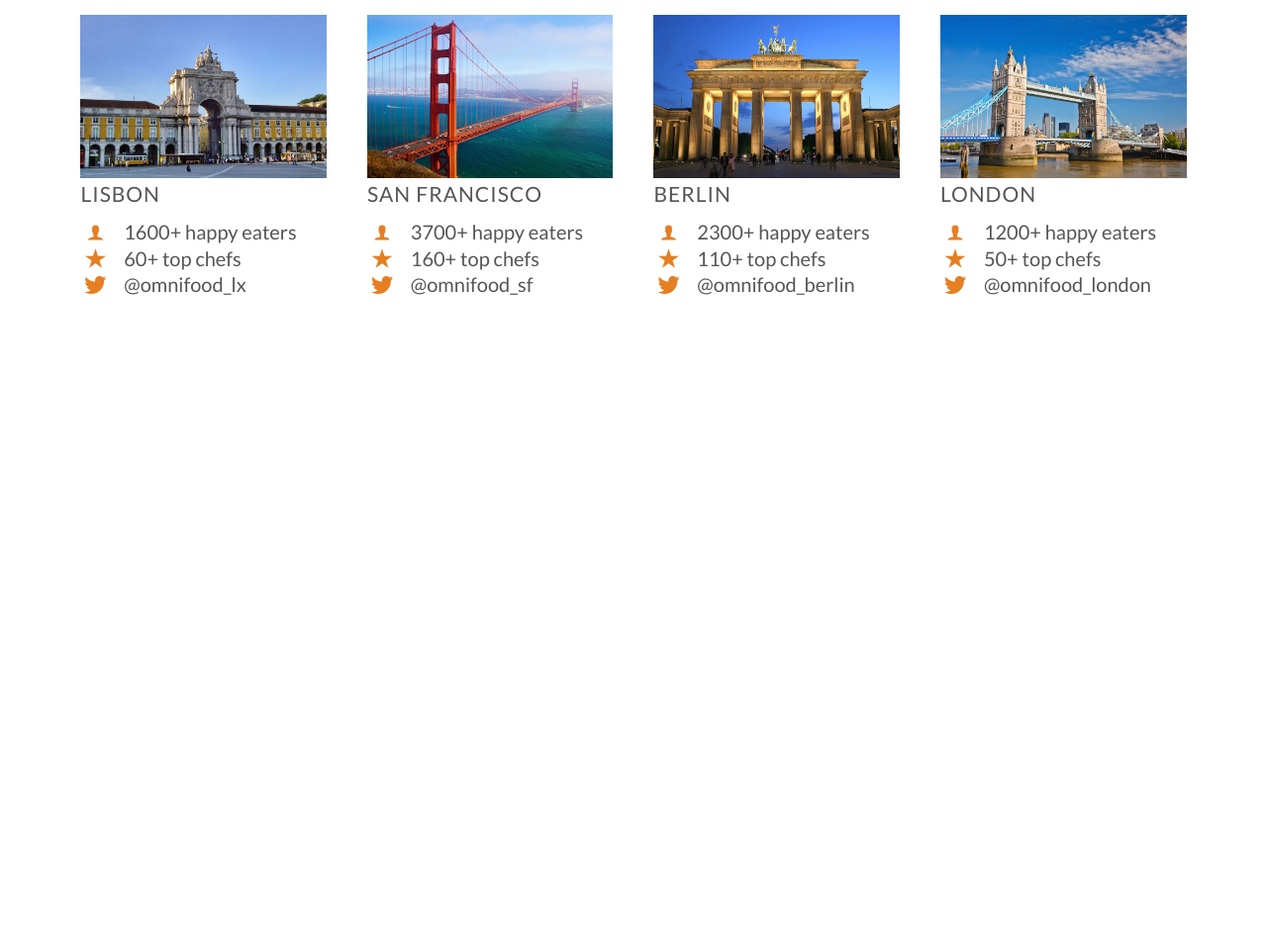
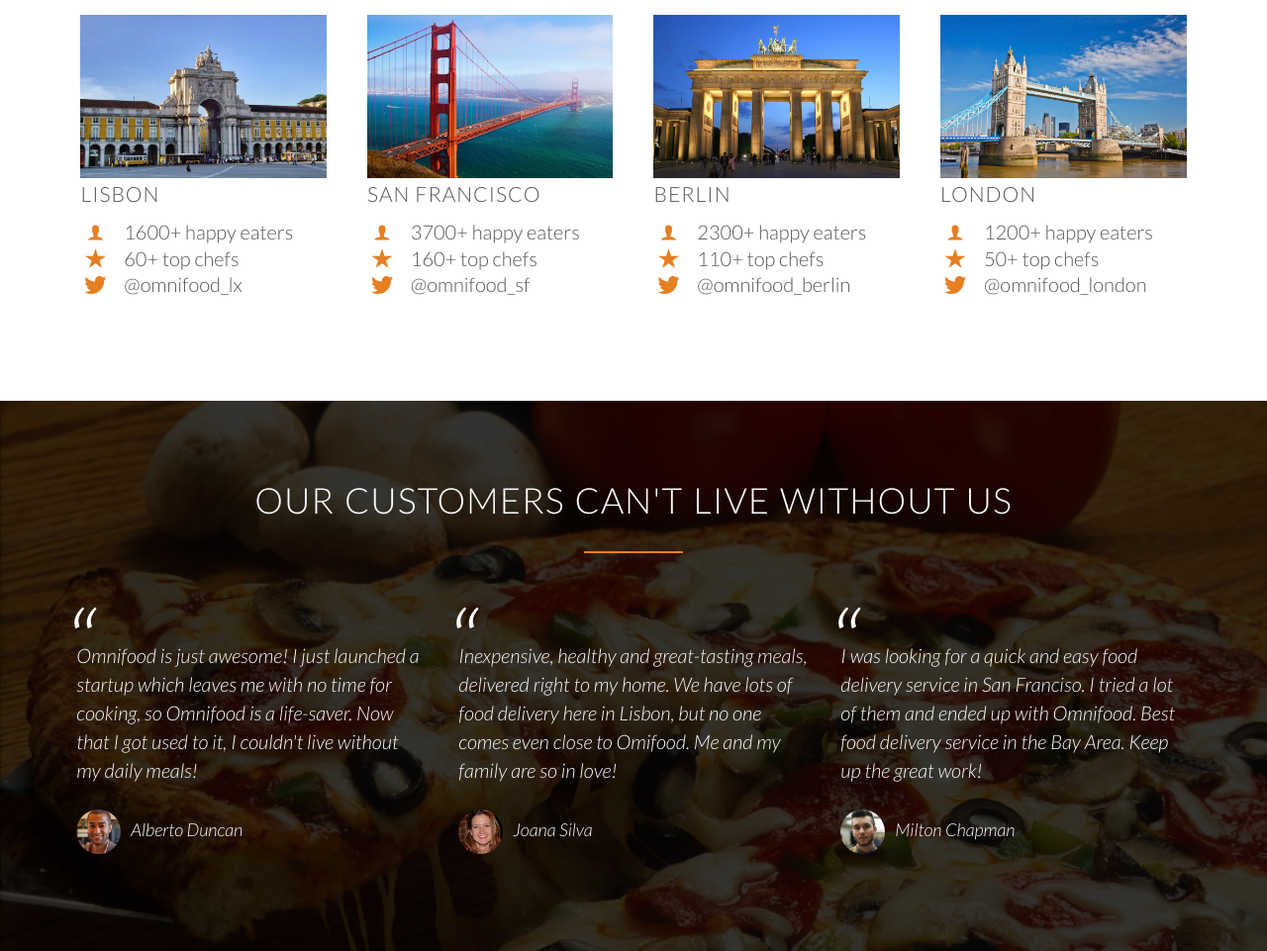
Before and after one commit to abhirocks550/OmniFood, a plain HTML site: page index.html in a window 1280 px wide. Shown: the part 2929-3890 px from the top of the page at 99% size. Before the commit the page ends 3334 px from the top, so only its background shows below. Drawn offline with Linux system fonts and the light colour scheme; files whose address does not match are found by name.

Commit message:
Add testimonials section

```diff
--- a/index.html
+++ b/index.html
@@ -6,7 +6,7 @@
     <link rel="stylesheet" href="./vendors/css/grid.css">
     <link rel="stylesheet" href="./vendors/css/ionicons.min.css">
     <link rel="stylesheet" href="./resources/css/style.css">
-    <link href="https://fonts.googleapis.com/css?family=Lato" rel="stylesheet" type="text/css">
+    <link href="https://fonts.googleapis.com/css?family=Lato:100,300,400,300italic" rel="stylesheet" type="text/css">
     <title>OmniFood</title>
   </head>
   <body>
@@ -239,5 +239,38 @@
 
       </div>
     </section>
+
+    <!-- TESTIMONIALS -->
+    <section class="section-testimonials">
+      <div class="row">
+        <h2>Our customers can't live without us</h2>
+      </div>
+      <div class="row">
+        <div class="col span-1-of-3">
+          <blockquote>
+            Omnifood is just awesome! I just launched a startup which leaves me with no
+            time for cooking, so Omnifood is a life-saver. Now that I got used to it,
+            I couldn't live without my daily meals!
+           <cite><img src="resources/img/customer-1.jpg" alt="">Alberto Duncan</cite>
+          </blockquote>
+        </div>
+        <div class="col span-1-of-3">
+          <blockquote>
+            Inexpensive, healthy and great-tasting meals, delivered right to my home.
+            We have lots of food delivery here in Lisbon, but no one comes even close to Omifood.
+             Me and my family are so in love!
+          <cite><img src="resources/img/customer-2.jpg" alt="">Joana Silva</cite>
+          </blockquote>
+        </div>
+        <div class="col span-1-of-3">
+          <blockquote>
+            I was looking for a quick and easy food delivery service in San Franciso.
+            I tried a lot of them and ended up with Omnifood. Best food delivery service
+             in the Bay Area. Keep up the great work!
+          <cite><img src="resources/img/customer-3.jpg" alt="">Milton Chapman</cite>
+          </blockquote>
+        </div>
+      </div>
+    </section>
   </body>
 </html>
--- a/resources/css/style.css
+++ b/resources/css/style.css
@@ -170,6 +170,7 @@ header {
   background-size: cover;
   background-position: center;
   height: 100vh;
+  background-attachment: fixed;
 }
 
 .hero-text-box {
@@ -321,3 +322,44 @@ header {
   width: 100%;
   height: auto;
 }
+
+/* ------------------------------------------------------------------------ */
+/* TESTIMONIALS */
+/* ------------------------------------------------------------------------ */
+.section-testimonials {
+  background-image:linear-gradient(rgba(0, 0, 0, 0.8),rgba(0, 0, 0, 0.8)),
+   url(../img/back-customers.jpg);
+  background-size: cover;
+  color: #fff;
+  background-attachment: fixed;
+}
+
+blockquote {
+  padding: 2%;
+  font-style:italic;
+  line-height: 145%;
+  position: relative;
+  margin-top: 40px;
+}
+
+cite {
+  font-size: 90%;
+  margin-top: 25px;
+  display: block;
+}
+
+blockquote:before {
+  content: "\201C";
+  font-size: 500%;
+  display: block;
+  position: absolute;
+  top: -5px;
+  left: -5px;
+}
+
+cite img {
+  height: 45px;
+  border-radius: 50%;
+  margin-right: 10px;
+  vertical-align: middle;
+}
```
